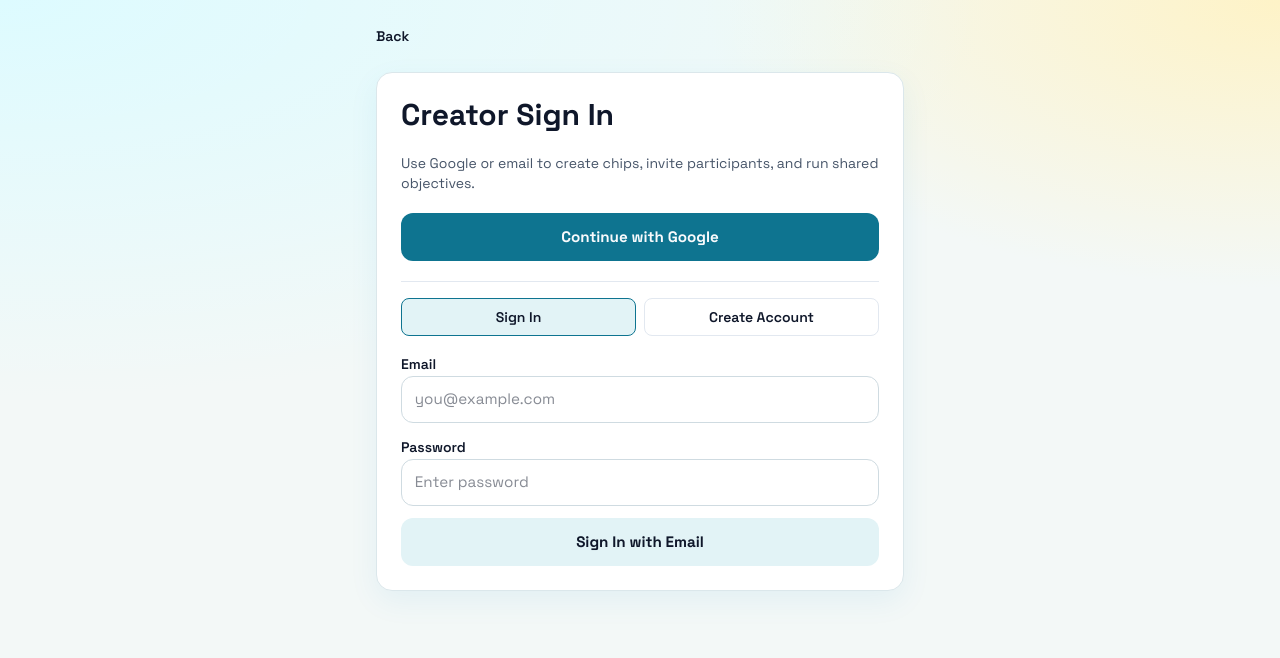
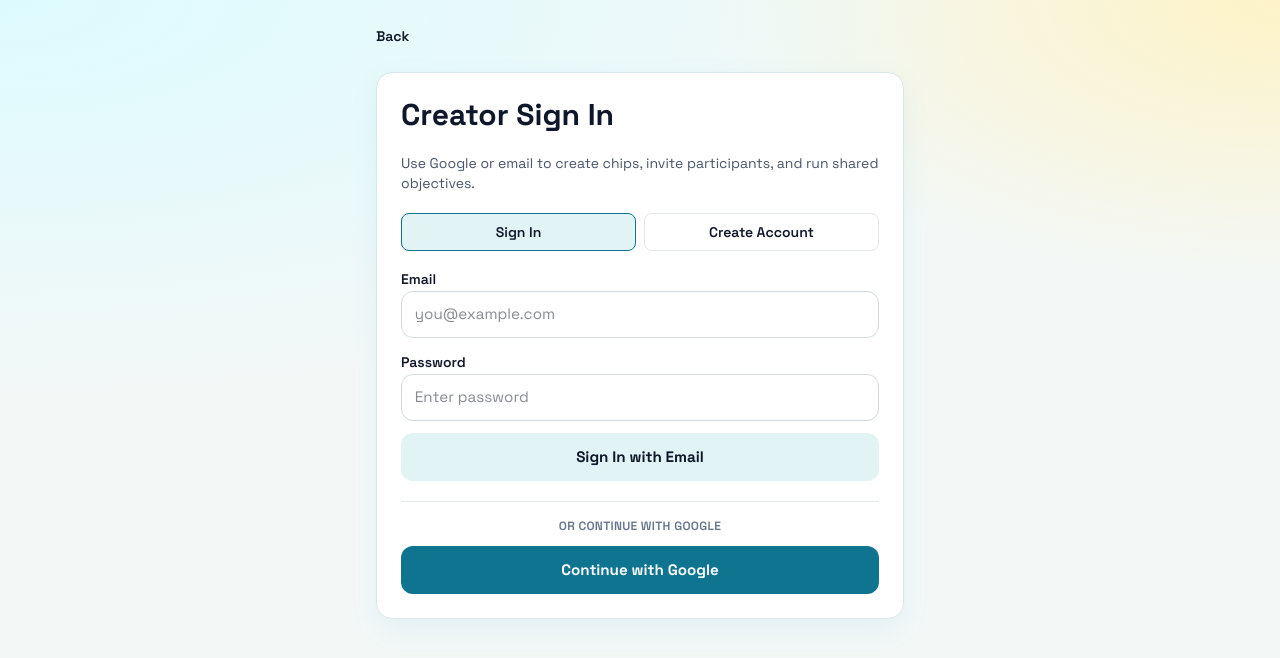
Before and after one commit to windwalker46/chipin, a Next.js app: page /auth/sign-in in a window 1280 px wide. Shown: the top 658 px of the page. Built offline with nearby package versions, Linux system fonts and the light colour scheme; no server answers.

Commit message:
Widen page layout and prioritize email sign-in

```diff
--- a/src/app/auth/sign-in/page.tsx
+++ b/src/app/auth/sign-in/page.tsx
@@ -15,7 +15,7 @@ export default async function SignInPage({
   const search = await searchParams;
 
   return (
-    <ScreenContainer>
+    <ScreenContainer size="narrow">
       <div className="mb-6">
         <Link href="/" className="text-sm font-semibold text-[#155e75]">
           Back
@@ -39,9 +39,14 @@ export default async function SignInPage({
             This account is currently blocked.
           </p>
         ) : null}
-        <GoogleSignInButton />
+        <div>
+          <EmailPasswordAuthForm />
+        </div>
         <div className="border-t border-[#e2e8f0] pt-4">
-          <EmailPasswordAuthForm />
+          <p className="mb-3 text-center text-xs font-semibold uppercase tracking-wide text-[#64748b]">
+            Or continue with Google
+          </p>
+          <GoogleSignInButton />
         </div>
       </section>
     </ScreenContainer>
--- a/src/components/screen-container.tsx
+++ b/src/components/screen-container.tsx
@@ -1,8 +1,18 @@
 import type { ReactNode } from "react";
 
-export function ScreenContainer({ children }: { children: ReactNode }) {
+type ScreenContainerProps = {
+  children: ReactNode;
+  size?: "wide" | "narrow";
+};
+
+export function ScreenContainer({ children, size = "wide" }: ScreenContainerProps) {
+  const widthClass =
+    size === "narrow"
+      ? "max-w-md sm:max-w-xl"
+      : "max-w-6xl";
+
   return (
-    <main className="mx-auto min-h-screen w-full max-w-md px-4 py-6 sm:max-w-xl sm:px-6">
+    <main className={`mx-auto min-h-screen w-full px-4 py-6 sm:px-6 ${widthClass}`}>
       {children}
     </main>
   );
```
